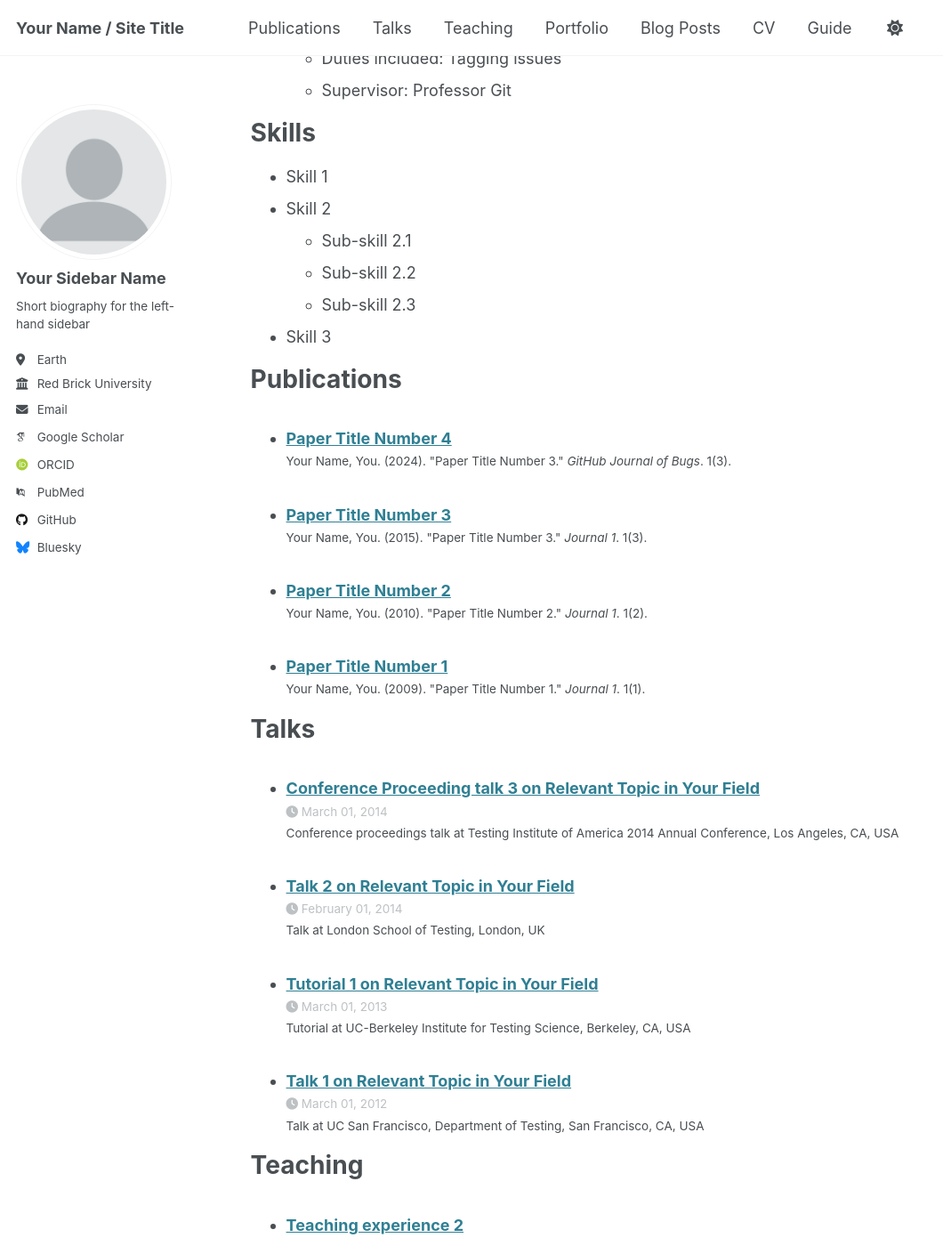
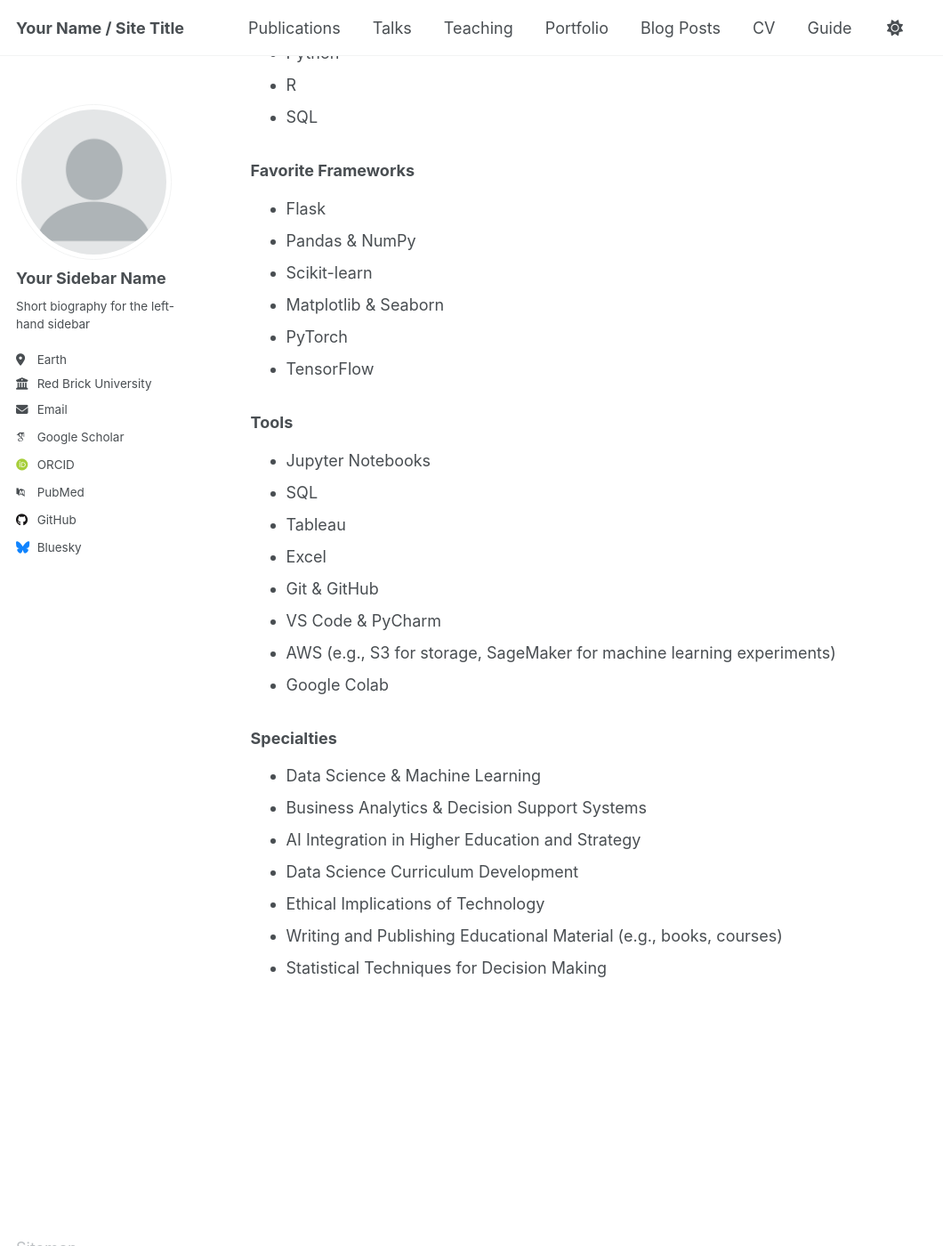
Before and after one commit to drbrettandrews/drbrettandrews.github.io, a Jekyll site: the page built from _pages/cv.md, in a window 1280 px wide and 1400 px high, scrolled down 670 px. Shown: the whole window at 89% size, without its empty margins (0-1060 px from the left). Built offline with Jekyll 4.4.1, drawn with Linux system fonts in a browser that asks for light colours; some web fonts are replaced; some of the changed text lies outside the part shown.

Commit message:
Update cv.md

```diff
--- a/_pages/cv.md
+++ b/_pages/cv.md
@@ -11,54 +11,51 @@ redirect_from:
 
 Education
 ======
-* Ph.D in Version Control Theory, GitHub University, 2018 (expected)
-* M.S. in Jekyll, GitHub University, 2014
-* B.S. in GitHub, GitHub University, 2012
+* Ph.D in Management/Decision Science, Walden University
+* M.S. in Data Science, Eastern University
+* MBA, Oral Roberts University
 
 Work experience
 ======
-* Spring 2024: Academic Pages Collaborator
-  * GitHub University
-  * Duties includes: Updates and improvements to template
-  * Supervisor: The Users
+* 2023 to Present: Dean & Professor of Data Science
+  * Belhaven University
 
-* Fall 2015: Research Assistant
-  * GitHub University
-  * Duties included: Merging pull requests
-  * Supervisor: Professor Hub
+* 2019 to 2023: Senior VP for Academic Innovation
+  * Oklahoma Wesleyan University
 
-* Summer 2015: Research Assistant
-  * GitHub University
-  * Duties included: Tagging issues
-  * Supervisor: Professor Git
+* 2016 to 2019: Founding Dean, School of Business
+  * Newman University
 
-Skills
-======
-* Skill 1
-* Skill 2
-  * Sub-skill 2.1
-  * Sub-skill 2.2
-  * Sub-skill 2.3
-* Skill 3
+## Tech Toolbox Stuff
 
-Publications
-======
-  <ul>{% for post in site.publications reversed %}
-    {% include archive-single-cv.html %}
-  {% endfor %}</ul>
+### Languages
+- Python
+- R
+- SQL
 
-Talks
-======
-  <ul>{% for post in site.talks reversed %}
-    {% include archive-single-talk-cv.html  %}
-  {% endfor %}</ul>
+### Favorite Frameworks
+- Flask
+- Pandas & NumPy
+- Scikit-learn
+- Matplotlib & Seaborn
+- PyTorch
+- TensorFlow
 
-Teaching
-======
-  <ul>{% for post in site.teaching reversed %}
-    {% include archive-single-cv.html %}
-  {% endfor %}</ul>
+### Tools
+- Jupyter Notebooks
+- SQL
+- Tableau
+- Excel
+- Git & GitHub
+- VS Code & PyCharm
+- AWS (e.g., S3 for storage, SageMaker for machine learning experiments)
+- Google Colab
 
-Service and leadership
-======
-* Currently signed in to 43 different slack teams
+### Specialties
+- Data Science & Machine Learning
+- Business Analytics & Decision Support Systems
+- AI Integration in Higher Education and Strategy
+- Data Science Curriculum Development
+- Ethical Implications of Technology
+- Writing and Publishing Educational Material (e.g., books, courses)
+- Statistical Techniques for Decision Making
```
